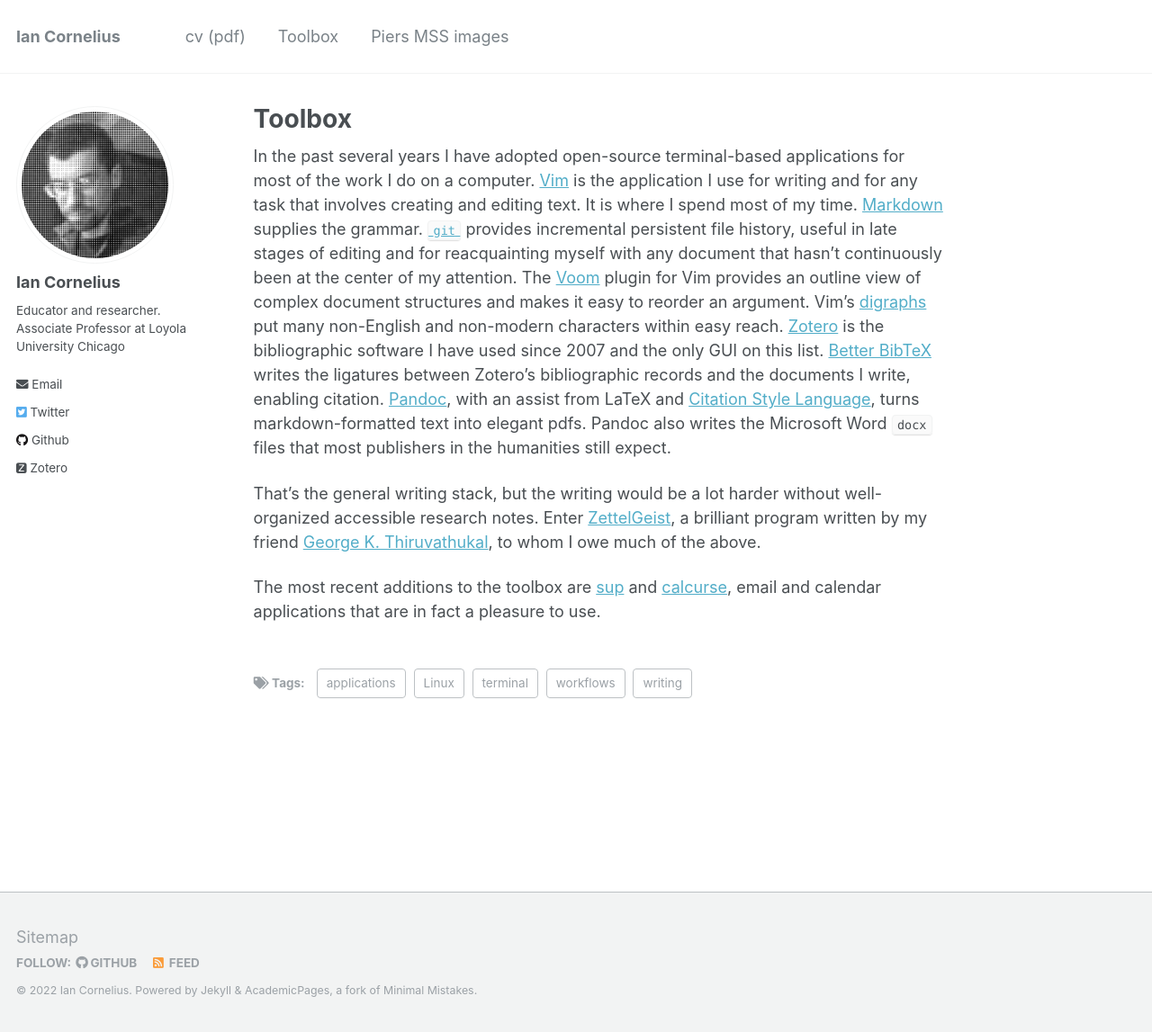
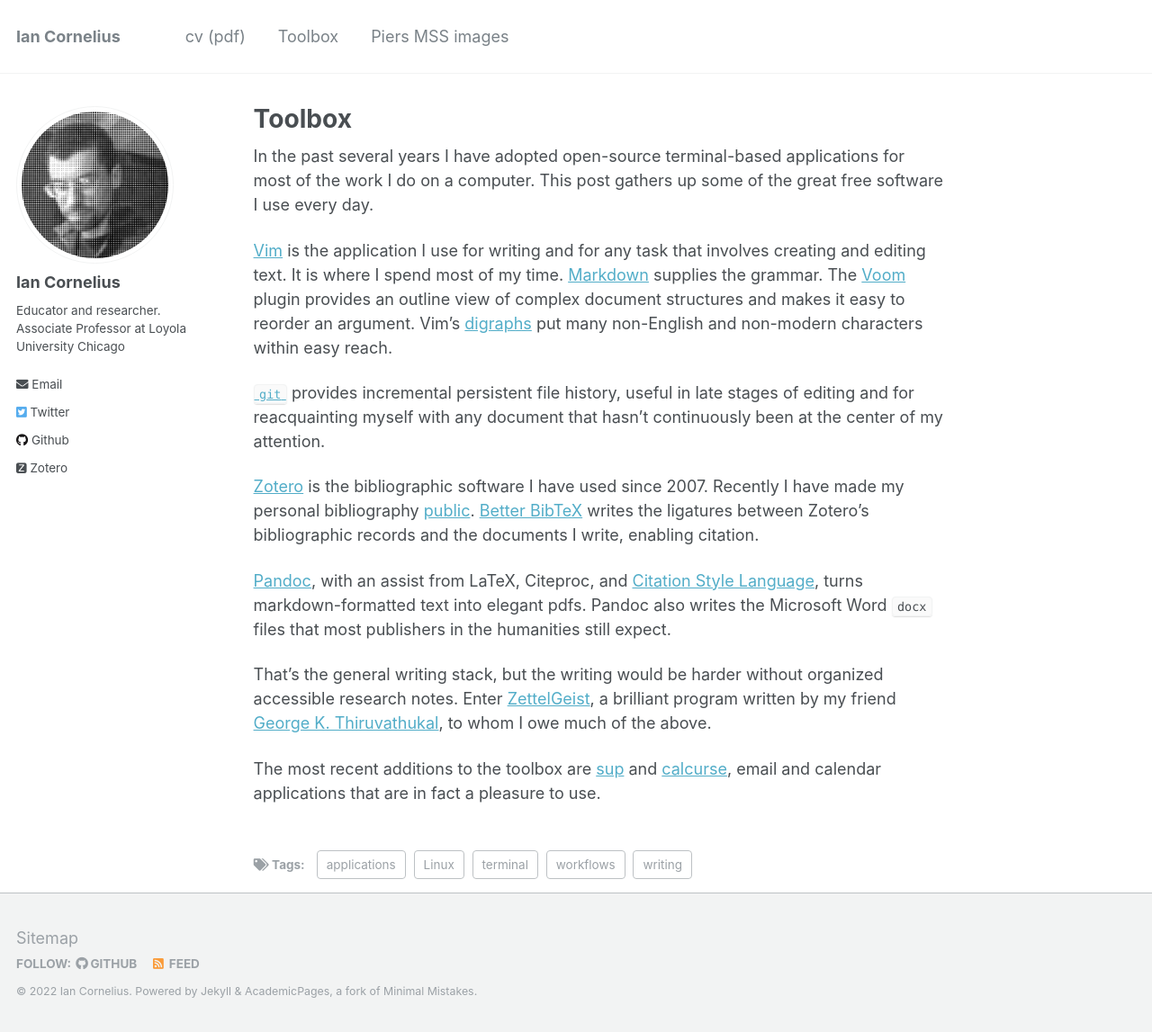
Before and after one commit to icornelius/icornelius.github.io, a Jekyll site: the page built from docs/_pages/toolbox.md, in a window 1280 px wide and 1147 px high. Shown: the whole window at 90% size. Built offline with Jekyll 4.4.1, drawn with Linux system fonts in a browser that asks for light colours; some web fonts are replaced.

Commit message:
update toolbox
add paragraphing and a link to my zotero library

```diff
--- a/docs/_pages/toolbox.md
+++ b/docs/_pages/toolbox.md
@@ -12,18 +12,24 @@
 ---
 
 In the past several years I have adopted open-source terminal-based applications for most of the work I do on a computer.
+This post gathers up some of the great free software I use every day.
+
 [Vim](https://www.vim.org/) is the application I use for writing and for any task that involves creating and editing text.
 It is where I spend most of my time.
 [Markdown](https://en.wikipedia.org/wiki/Markdown) supplies the grammar.
+The [Voom](https://www.vim.org/scripts/script.php?script_id=2657) plugin provides an outline view of complex document structures and makes it easy to reorder an argument.
+Vim's [digraphs](http://vimdoc.sourceforge.net/htmldoc/digraph.html) put many non-English and non-modern characters within easy reach.
+
 [`git`](https://git-scm.com/) provides incremental persistent file history, useful in late stages of editing and for reacquainting myself with any document that hasn't continuously been at the center of my attention.
-The [Voom](https://www.vim.org/scripts/script.php?script_id=2657) plugin for Vim provides an outline view of complex document structures and makes it easy to reorder an argument.
-Vim's [digraphs](http://vimdoc.sourceforge.net/htmldoc/digraph.html) put many non-English and non-modern characters within easy reach.
-[Zotero](https://www.zotero.org/) is the bibliographic software I have used since 2007 and the only GUI on this list.
+
+[Zotero](https://www.zotero.org/) is the bibliographic software I have used since 2007.
+Recently I have made my personal bibliography [public](https://www.zotero.org/irc7/library).
 [Better BibTeX](https://retorque.re/zotero-better-bibtex/) writes the ligatures between Zotero's bibliographic records and the documents I write, enabling citation.
-[Pandoc](https://pandoc.org), with an assist from LaTeX and [Citation Style Language](https://citationstyles.org/), turns markdown-formatted text into elegant pdfs.
+
+[Pandoc](https://pandoc.org), with an assist from LaTeX, Citeproc, and [Citation Style Language](https://citationstyles.org/), turns markdown-formatted text into elegant pdfs.
 Pandoc also writes the Microsoft Word `docx` files that most publishers in the humanities still expect.
 
-That's the general writing stack, but the writing would be a lot harder without well-organized accessible research notes.
+That's the general writing stack, but the writing would be harder without organized accessible research notes.
 Enter [ZettelGeist](https://github.com/ZettelGeist), a brilliant program written by my friend [George K. Thiruvathukal](https://gkt.cs.luc.edu/), to whom I owe much of the above.
 
 The most recent additions to the toolbox are [sup](https://sup-heliotrope.github.io/) and [calcurse](https://calcurse.org/), email and calendar applications that are in fact a pleasure to use.
```
